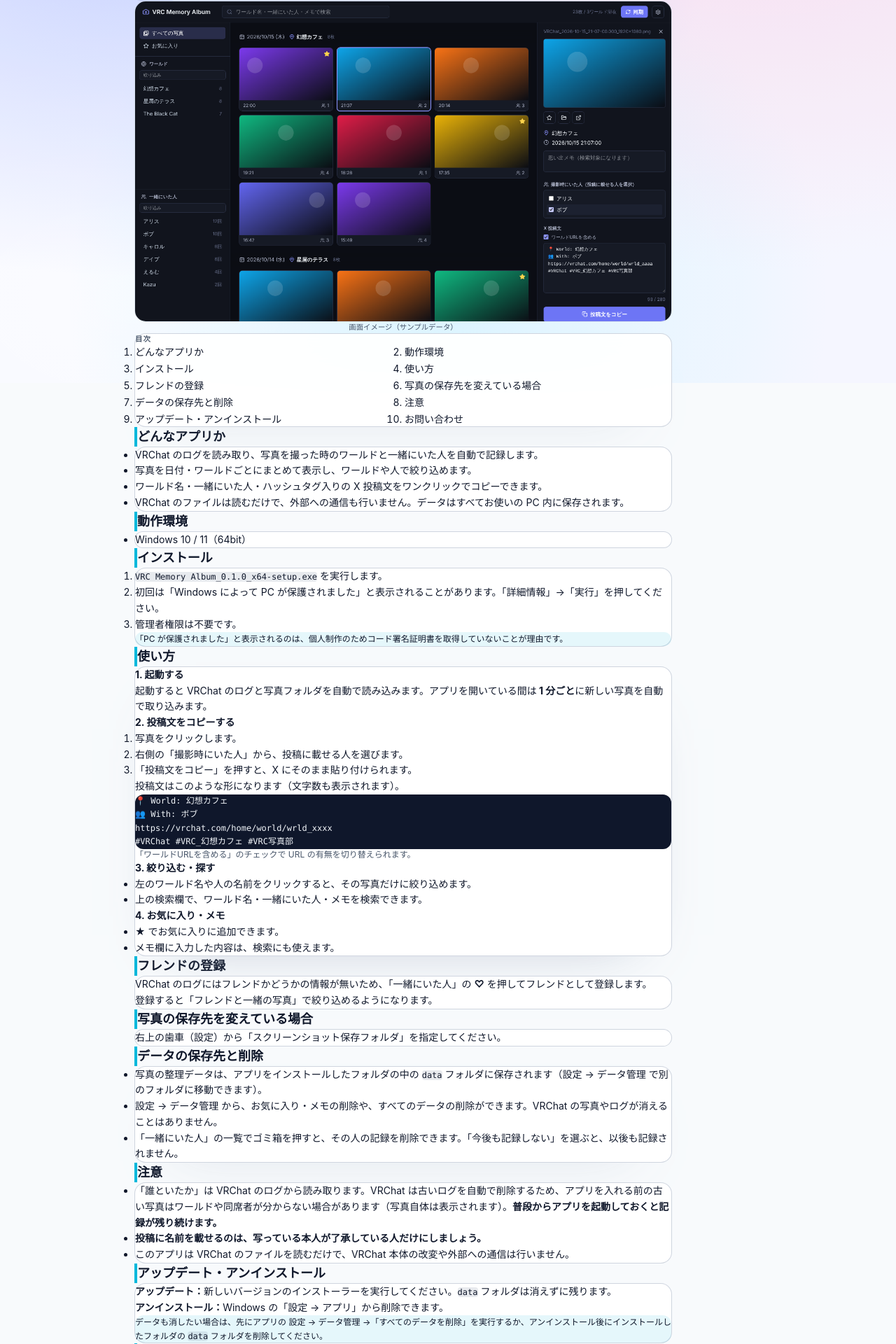
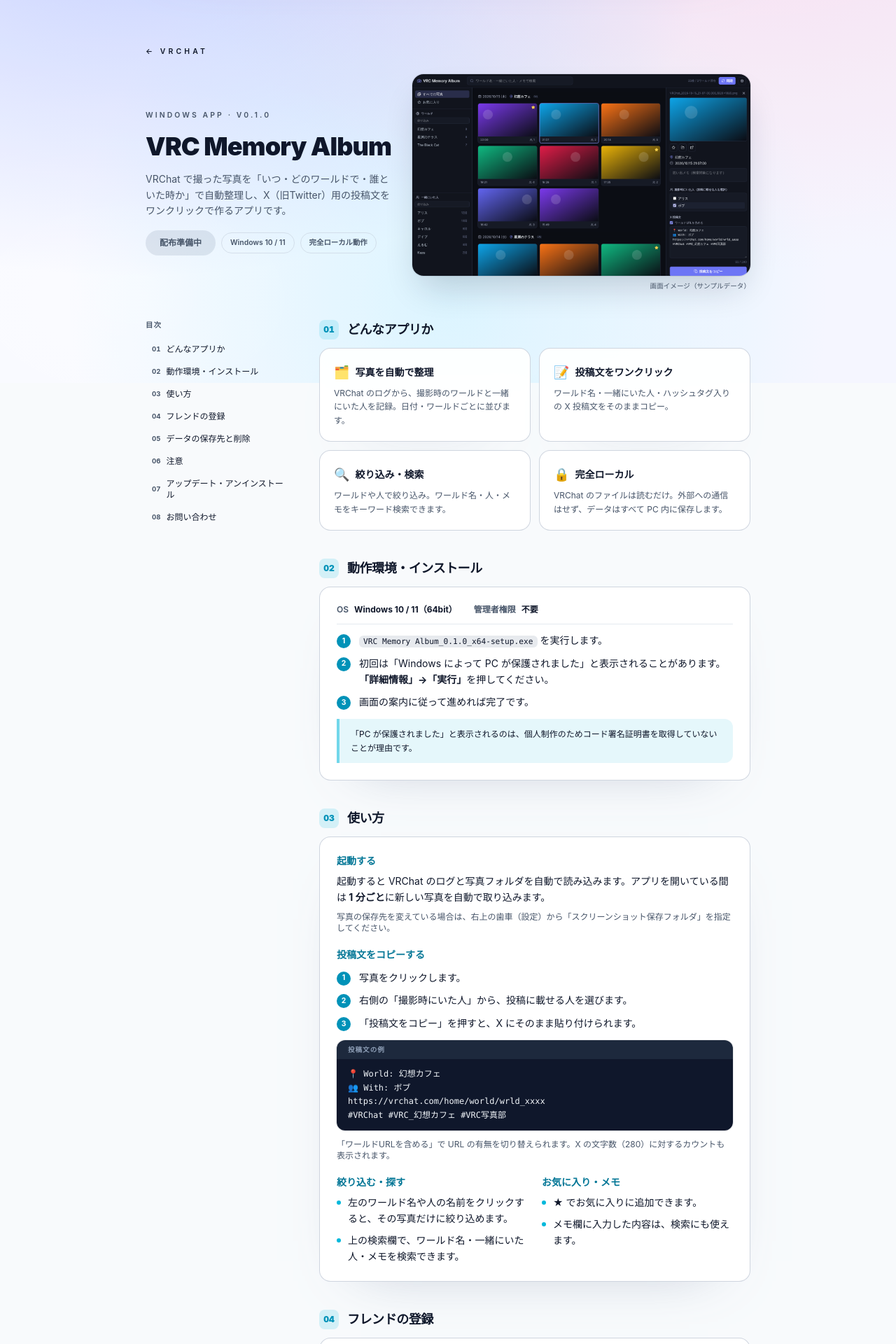
Before and after one commit to k713shino/my-boardgame-site, a Next.js app: page /vrchat/vrc-memory-album in a window 1280 px wide. Shown: the part 253-2173 px from the top of the page at 70% size. Built offline with nearby package versions, Linux system fonts and the light colour scheme; no server answers.

Commit message:
レイアウト調整

```diff
--- a/src/app/globals.css
+++ b/src/app/globals.css
@@ -55,10 +55,13 @@ body {
   -moz-osx-font-smoothing: grayscale;
 }
 
-* {
-  box-sizing: border-box;
-  padding: 0;
-  margin: 0;
+/* レイヤー外に置くと Tailwind v4 のユーティリティ（p-*, m-*, space-y-* など）より優先されてしまうため base に入れる */
+@layer base {
+  * {
+    box-sizing: border-box;
+    padding: 0;
+    margin: 0;
+  }
 }
 
 a {
--- a/src/app/vrchat/vrc-memory-album/page.tsx
+++ b/src/app/vrchat/vrc-memory-album/page.tsx
@@ -14,102 +14,193 @@ const VERSION = "0.1.0";
 
 const TOC = [
   { id: "about", label: "どんなアプリか" },
-  { id: "requirements", label: "動作環境" },
-  { id: "install", label: "インストール" },
+  { id: "install", label: "動作環境・インストール" },
   { id: "usage", label: "使い方" },
   { id: "friends", label: "フレンドの登録" },
-  { id: "settings", label: "写真の保存先を変えている場合" },
   { id: "data", label: "データの保存先と削除" },
   { id: "notes", label: "注意" },
   { id: "uninstall", label: "アップデート・アンインストール" },
   { id: "contact", label: "お問い合わせ" },
 ];
 
+const FEATURES = [
+  {
+    icon: "🗂️",
+    title: "写真を自動で整理",
+    body: "VRChat のログから、撮影時のワールドと一緒にいた人を記録。日付・ワールドごとに並びます。",
+  },
+  {
+    icon: "📝",
+    title: "投稿文をワンクリック",
+    body: "ワールド名・一緒にいた人・ハッシュタグ入りの X 投稿文をそのままコピー。",
+  },
+  {
+    icon: "🔍",
+    title: "絞り込み・検索",
+    body: "ワールドや人で絞り込み。ワールド名・人・メモをキーワード検索できます。",
+  },
+  {
+    icon: "🔒",
+    title: "完全ローカル",
+    body: "VRChat のファイルは読むだけ。外部への通信はせず、データはすべて PC 内に保存します。",
+  },
+];
+
 function Section({
   id,
+  no,
   title,
   children,
 }: {
   id: string;
+  no: number;
   title: string;
   children: React.ReactNode;
 }) {
   return (
     <section id={id} className="scroll-mt-6 space-y-3">
-      <h2 className="border-l-4 border-cyan-500 pl-3 text-lg font-black">{title}</h2>
-      <div className="surface-card space-y-3 rounded-2xl p-5 text-sm leading-relaxed">
+      <h2 className="flex items-center gap-3">
+        <span className="flex h-7 w-7 shrink-0 items-center justify-center rounded-lg bg-cyan-500/15 text-xs font-black tabular-nums text-cyan-600 dark:text-cyan-400">
+          {String(no).padStart(2, "0")}
+        </span>
+        <span className="text-lg font-black tracking-tight">{title}</span>
+      </h2>
       {children}
-      </div>
     </section>
   );
 }
 
-function Note({ children }: { children: React.ReactNode }) {
+function Card({ children, className = "" }: { children: React.ReactNode; className?: string }) {
   return (
-    <div className="rounded-xl bg-cyan-500/10 px-4 py-3 text-xs leading-relaxed">{children}</div>
+    <div className={`surface-card space-y-3 rounded-2xl p-5 text-sm leading-relaxed sm:p-6 ${className}`}>
+      {children}
+    </div>
+  );
+}
+
+function Steps({ items }: { items: React.ReactNode[] }) {
+  return (
+    <ol className="space-y-2.5">
+      {items.map((item, i) => (
+        <li key={i} className="flex gap-3">
+          <span className="mt-0.5 flex h-5 w-5 shrink-0 items-center justify-center rounded-full bg-cyan-600 text-[0.65rem] font-bold text-white">
+            {i + 1}
+          </span>
+          <span>{item}</span>
+        </li>
+      ))}
+    </ol>
+  );
+}
+
+function Bullets({ items }: { items: React.ReactNode[] }) {
+  return (
+    <ul className="space-y-2">
+      {items.map((item, i) => (
+        <li key={i} className="flex gap-2.5">
+          <span className="mt-2 h-1.5 w-1.5 shrink-0 rounded-full bg-cyan-500" aria-hidden />
+          <span>{item}</span>
+        </li>
+      ))}
+    </ul>
+  );
+}
+
+function Note({ children, tone = "info" }: { children: React.ReactNode; tone?: "info" | "warn" }) {
+  const toneClass =
+    tone === "warn"
+      ? "border-amber-400/60 bg-amber-400/10"
+      : "border-cyan-500/50 bg-cyan-500/10";
+  return (
+    <div className={`rounded-r-xl border-l-4 px-4 py-3 text-xs leading-relaxed ${toneClass}`}>
+      {children}
+    </div>
   );
 }
 
 function Code({ children }: { children: React.ReactNode }) {
-  return <code className="rounded bg-slate-500/15 px-1 text-xs">{children}</code>;
+  return (
+    <code className="rounded-md bg-slate-500/15 px-1.5 py-0.5 font-mono text-[0.8em]">{children}</code>
+  );
+}
+
+function SubHeading({ children }: { children: React.ReactNode }) {
+  return <h3 className="text-sm font-bold text-cyan-700 dark:text-cyan-300">{children}</h3>;
 }
 
 export default function VRCMemoryAlbumManualPage() {
   return (
-    <div className="mx-auto max-w-3xl space-y-10 px-4 py-12">
-      <div className="space-y-3">
+    <div className="mx-auto w-full max-w-5xl px-4 py-10 sm:py-12">
+      {/* ヒーロー */}
+      <header className="space-y-6">
         <Link
           href="/vrchat"
-          className="text-[0.65rem] font-semibold uppercase tracking-[0.4em] text-cyan-600 hover:underline dark:text-cyan-400"
+          className="inline-block text-[0.65rem] font-semibold uppercase tracking-[0.4em] text-cyan-600 hover:underline dark:text-cyan-400"
         >
           ← VRChat
         </Link>
+        <div className="grid items-center gap-6 lg:grid-cols-[1fr_1.35fr]">
+          <div className="space-y-4">
+            <p className="text-[0.65rem] font-semibold uppercase tracking-[0.3em] text-muted">
+              Windows App · v{VERSION}
+            </p>
             <h1 className="text-3xl font-black tracking-tight sm:text-4xl">VRC Memory Album</h1>
-        <p className="text-sm text-muted leading-relaxed">
-          VRChat で撮った写真を「いつ・どのワールドで・誰といた時か」で自動整理し、X（旧Twitter）用の投稿文をワンクリックで作る
-          Windows 向けアプリです。
+            <p className="text-sm leading-relaxed text-muted">
+              VRChat で撮った写真を「いつ・どのワールドで・誰といた時か」で自動整理し、X（旧Twitter）用の投稿文をワンクリックで作るアプリです。
             </p>
-        <div className="flex flex-wrap items-center gap-3">
+            <div className="flex flex-wrap items-center gap-2">
               {BOOTH_URL ? (
                 <a
                   href={BOOTH_URL}
                   target="_blank"
                   rel="noopener noreferrer"
-              className="rounded-full bg-cyan-600 px-4 py-2 text-xs font-bold text-white transition hover:bg-cyan-500"
+                  className="rounded-full bg-cyan-600 px-5 py-2.5 text-xs font-bold text-white shadow-sm transition hover:bg-cyan-500"
                 >
                   BOOTH でダウンロード
                 </a>
               ) : (
-            <span className="rounded-full bg-slate-500/15 px-4 py-2 text-xs font-bold text-muted">
+                <span className="rounded-full bg-slate-500/15 px-5 py-2.5 text-xs font-bold text-muted">
                   配布準備中
                 </span>
               )}
-          <span className="text-xs text-muted">v{VERSION}</span>
+              <span className="rounded-full border border-slate-300/70 px-3 py-1.5 text-[0.65rem] font-semibold text-muted dark:border-slate-600/70">
+                Windows 10 / 11
+              </span>
+              <span className="rounded-full border border-slate-300/70 px-3 py-1.5 text-[0.65rem] font-semibold text-muted dark:border-slate-600/70">
+                完全ローカル動作
+              </span>
             </div>
           </div>
-
           <figure className="space-y-2">
             <Image
               src="/images/vrchat/vrc-memory-album-screenshot.png"
               alt="VRC Memory Album の画面。左にワールドと一緒にいた人の一覧、中央に日付とワールドごとの写真、右に選んだ写真の詳細と X 投稿文。"
               width={1440}
               height={860}
-          className="w-full rounded-2xl border border-slate-300/60 dark:border-slate-700/60"
+              className="w-full rounded-2xl shadow-2xl shadow-slate-900/20 ring-1 ring-slate-900/10 dark:ring-white/10"
               priority
             />
-        <figcaption className="text-center text-[0.65rem] text-muted">
+            <figcaption className="text-right text-[0.6rem] text-muted">
               画面イメージ（サンプルデータ）
             </figcaption>
           </figure>
+        </div>
+      </header>
 
-      <nav className="surface-card rounded-2xl p-5" aria-label="目次">
-        <p className="mb-2 text-[0.65rem] font-bold uppercase tracking-widest text-muted">
-          目次
-        </p>
-        <ol className="grid list-decimal gap-1 pl-5 text-sm sm:grid-cols-2">
-          {TOC.map(({ id, label }) => (
+      <div className="mt-10 grid gap-8 lg:grid-cols-[13rem_1fr] lg:gap-10">
+        {/* 目次 */}
+        <nav aria-label="目次" className="lg:sticky lg:top-6 lg:self-start">
+          <p className="mb-3 text-[0.65rem] font-bold uppercase tracking-widest text-muted">目次</p>
+          <ol className="flex flex-wrap gap-2 lg:flex-col lg:gap-0.5">
+            {TOC.map(({ id, label }, i) => (
               <li key={id}>
-              <a href={`#${id}`} className="hover:text-cyan-600 hover:underline dark:hover:text-cyan-400">
+                <a
+                  href={`#${id}`}
+                  className="flex items-center gap-2 rounded-full border border-slate-300/60 px-3 py-1.5 text-xs transition hover:border-cyan-500 hover:text-cyan-600 lg:rounded-lg lg:border-transparent lg:px-2 lg:hover:bg-cyan-500/10 dark:border-slate-600/60 dark:hover:text-cyan-400"
+                >
+                  <span className="text-[0.6rem] font-bold tabular-nums text-muted">
+                    {String(i + 1).padStart(2, "0")}
+                  </span>
                   {label}
                 </a>
               </li>
@@ -117,135 +208,184 @@ export default function VRCMemoryAlbumManualPage() {
           </ol>
         </nav>
 
-      <Section id="about" title="どんなアプリか">
-        <ul className="list-disc space-y-1 pl-5">
-          <li>VRChat のログを読み取り、写真を撮った時のワールドと一緒にいた人を自動で記録します。</li>
-          <li>写真を日付・ワールドごとにまとめて表示し、ワールドや人で絞り込めます。</li>
-          <li>ワールド名・一緒にいた人・ハッシュタグ入りの X 投稿文をワンクリックでコピーできます。</li>
-          <li>VRChat のファイルは読むだけで、外部への通信も行いません。データはすべてお使いの PC 内に保存されます。</li>
-        </ul>
+        {/* 本文 */}
+        <div className="min-w-0 space-y-10">
+          <Section id="about" no={1} title="どんなアプリか">
+            <div className="grid gap-3 sm:grid-cols-2">
+              {FEATURES.map(({ icon, title, body }) => (
+                <div key={title} className="surface-card space-y-1.5 rounded-2xl p-5">
+                  <p className="flex items-center gap-2 text-sm font-bold">
+                    <span className="text-lg">{icon}</span>
+                    {title}
+                  </p>
+                  <p className="text-xs leading-relaxed text-muted">{body}</p>
+                </div>
+              ))}
+            </div>
           </Section>
 
-      <Section id="requirements" title="動作環境">
-        <ul className="list-disc space-y-1 pl-5">
-          <li>Windows 10 / 11（64bit）</li>
-        </ul>
-      </Section>
-
-      <Section id="install" title="インストール">
-        <ol className="list-decimal space-y-2 pl-5">
-          <li>
+          <Section id="install" no={2} title="動作環境・インストール">
+            <Card>
+              <dl className="flex flex-wrap gap-x-6 gap-y-1 border-b border-slate-300/50 pb-3 text-xs dark:border-slate-600/50">
+                <div className="flex gap-2">
+                  <dt className="font-semibold text-muted">OS</dt>
+                  <dd className="font-bold">Windows 10 / 11（64bit）</dd>
+                </div>
+                <div className="flex gap-2">
+                  <dt className="font-semibold text-muted">管理者権限</dt>
+                  <dd className="font-bold">不要</dd>
+                </div>
+              </dl>
+              <Steps
+                items={[
+                  <>
                     <Code>VRC Memory Album_{VERSION}_x64-setup.exe</Code> を実行します。
-          </li>
-          <li>
-            初回は「Windows によって PC が保護されました」と表示されることがあります。「詳細情報」→「実行」を押してください。
-          </li>
-          <li>管理者権限は不要です。</li>
-        </ol>
+                  </>,
+                  <>
+                    初回は「Windows によって PC が保護されました」と表示されることがあります。
+                    <strong>「詳細情報」→「実行」</strong>を押してください。
+                  </>,
+                  <>画面の案内に従って進めれば完了です。</>,
+                ]}
+              />
               <Note>
                 「PC が保護されました」と表示されるのは、個人制作のためコード署名証明書を取得していないことが理由です。
               </Note>
+            </Card>
           </Section>
 
-      <Section id="usage" title="使い方">
-        <h3 className="font-bold">1. 起動する</h3>
+          <Section id="usage" no={3} title="使い方">
+            <Card className="space-y-5">
+              <div className="space-y-2">
+                <SubHeading>起動する</SubHeading>
                 <p>
                   起動すると VRChat のログと写真フォルダを自動で読み込みます。アプリを開いている間は
                   <strong> 1 分ごと</strong>に新しい写真を自動で取り込みます。
                 </p>
+                <p className="text-xs text-muted">
+                  写真の保存先を変えている場合は、右上の歯車（設定）から「スクリーンショット保存フォルダ」を指定してください。
+                </p>
+              </div>
 
-        <h3 className="font-bold">2. 投稿文をコピーする</h3>
-        <ol className="list-decimal space-y-1 pl-5">
-          <li>写真をクリックします。</li>
-          <li>右側の「撮影時にいた人」から、投稿に載せる人を選びます。</li>
-          <li>「投稿文をコピー」を押すと、X にそのまま貼り付けられます。</li>
-        </ol>
-        <p>投稿文はこのような形になります（文字数も表示されます）。</p>
-        <pre className="overflow-x-auto rounded-xl bg-slate-900 px-4 py-3 text-xs leading-relaxed text-slate-100">
+              <div className="space-y-3">
+                <SubHeading>投稿文をコピーする</SubHeading>
+                <Steps
+                  items={[
+                    <>写真をクリックします。</>,
+                    <>右側の「撮影時にいた人」から、投稿に載せる人を選びます。</>,
+                    <>「投稿文をコピー」を押すと、X にそのまま貼り付けられます。</>,
+                  ]}
+                />
+                <div className="overflow-hidden rounded-xl ring-1 ring-slate-900/10 dark:ring-white/10">
+                  <p className="bg-slate-800 px-4 py-1.5 text-[0.6rem] font-semibold tracking-widest text-slate-400">
+                    投稿文の例
+                  </p>
+                  <pre className="overflow-x-auto bg-slate-900 px-4 py-3 font-mono text-xs leading-relaxed text-slate-100">
 {`📍 World: 幻想カフェ
 👥 With: ボブ
 https://vrchat.com/home/world/wrld_xxxx
 #VRChat #VRC_幻想カフェ #VRC写真部`}
                   </pre>
+                </div>
                 <p className="text-xs text-muted">
-          「ワールドURLを含める」のチェックで URL の有無を切り替えられます。
+                  「ワールドURLを含める」で URL の有無を切り替えられます。X の文字数（280）に対するカウントも表示されます。
                 </p>
+              </div>
 
-        <h3 className="font-bold">3. 絞り込む・探す</h3>
-        <ul className="list-disc space-y-1 pl-5">
-          <li>左のワールド名や人の名前をクリックすると、その写真だけに絞り込めます。</li>
-          <li>上の検索欄で、ワールド名・一緒にいた人・メモを検索できます。</li>
-        </ul>
-
-        <h3 className="font-bold">4. お気に入り・メモ</h3>
-        <ul className="list-disc space-y-1 pl-5">
-          <li>★ でお気に入りに追加できます。</li>
-          <li>メモ欄に入力した内容は、検索にも使えます。</li>
-        </ul>
+              <div className="grid gap-5 sm:grid-cols-2">
+                <div className="space-y-2">
+                  <SubHeading>絞り込む・探す</SubHeading>
+                  <Bullets
+                    items={[
+                      "左のワールド名や人の名前をクリックすると、その写真だけに絞り込めます。",
+                      "上の検索欄で、ワールド名・一緒にいた人・メモを検索できます。",
+                    ]}
+                  />
+                </div>
+                <div className="space-y-2">
+                  <SubHeading>お気に入り・メモ</SubHeading>
+                  <Bullets
+                    items={["★ でお気に入りに追加できます。", "メモ欄に入力した内容は、検索にも使えます。"]}
+                  />
+                </div>
+              </div>
+            </Card>
           </Section>
 
-      <Section id="friends" title="フレンドの登録">
+          <Section id="friends" no={4} title="フレンドの登録">
+            <Card>
               <p>
                 VRChat のログにはフレンドかどうかの情報が無いため、「一緒にいた人」の <strong>♡</strong>{" "}
-          を押してフレンドとして登録します。
+                を押してフレンドとして登録します。登録すると「フレンドと一緒の写真」で絞り込めるようになります。
               </p>
-        <p>登録すると「フレンドと一緒の写真」で絞り込めるようになります。</p>
+            </Card>
           </Section>
 
-      <Section id="settings" title="写真の保存先を変えている場合">
-        <p>
-          右上の歯車（設定）から「スクリーンショット保存フォルダ」を指定してください。
-        </p>
+          <Section id="data" no={5} title="データの保存先と削除">
+            <Card>
+              <Bullets
+                items={[
+                  <>
+                    写真の整理データは、アプリをインストールしたフォルダの中の <Code>data</Code>{" "}
+                    フォルダに保存されます。<strong>設定 → データ管理</strong> で別のフォルダに移動できます。
+                  </>,
+                  <>
+                    設定 → データ管理 から、お気に入り・メモの削除や、すべてのデータの削除ができます。
+                  </>,
+                  <>
+                    「一緒にいた人」の一覧でゴミ箱を押すと、その人の記録を削除できます。「今後も記録しない」を選ぶと、以後も記録されません。
+                  </>,
+                ]}
+              />
+              <Note>データを削除しても、VRChat の写真やログが消えることはありません。</Note>
+            </Card>
           </Section>
 
-      <Section id="data" title="データの保存先と削除">
-        <ul className="list-disc space-y-2 pl-5">
-          <li>
-            写真の整理データは、アプリをインストールしたフォルダの中の <Code>data</Code>{" "}
-            フォルダに保存されます（設定 → データ管理 で別のフォルダに移動できます）。
-          </li>
-          <li>
-            設定 → データ管理 から、お気に入り・メモの削除や、すべてのデータの削除ができます。VRChat
-            の写真やログが消えることはありません。
-          </li>
-          <li>
-            「一緒にいた人」の一覧でゴミ箱を押すと、その人の記録を削除できます。「今後も記録しない」を選ぶと、以後も記録されません。
-          </li>
-        </ul>
+          <Section id="notes" no={6} title="注意">
+            <div className="space-y-3">
+              <Note tone="warn">
+                <strong>投稿に名前を載せるのは、写っている本人が了承している人だけにしましょう。</strong>
+              </Note>
+              <Card>
+                <Bullets
+                  items={[
+                    <>
+                      「誰といたか」は VRChat のログから読み取ります。VRChat は古いログを自動で削除するため、アプリを入れる前の古い写真はワールドや同席者が分からない場合があります（写真自体は表示されます）。
+                      <strong>普段からアプリを起動しておくと記録が残り続けます。</strong>
+                    </>,
+                    "このアプリは VRChat のファイルを読むだけで、VRChat 本体の改変や外部への通信は行いません。",
+                  ]}
+                />
+              </Card>
+            </div>
           </Section>
 
-      <Section id="notes" title="注意">
-        <ul className="list-disc space-y-2 pl-5">
-          <li>
-            「誰といたか」は VRChat のログから読み取ります。VRChat は古いログを自動で削除するため、アプリを入れる前の古い写真はワールドや同席者が分からない場合があります（写真自体は表示されます）。
-            <strong>普段からアプリを起動しておくと記録が残り続けます。</strong>
-          </li>
-          <li>
-            <strong>投稿に名前を載せるのは、写っている本人が了承している人だけにしましょう。</strong>
-          </li>
-          <li>
-            このアプリは VRChat のファイルを読むだけで、VRChat 本体の改変や外部への通信は行いません。
-          </li>
-        </ul>
-      </Section>
-
-      <Section id="uninstall" title="アップデート・アンインストール">
+          <Section id="uninstall" no={7} title="アップデート・アンインストール">
+            <div className="grid gap-3 sm:grid-cols-2">
+              <Card>
+                <SubHeading>アップデート</SubHeading>
                 <p>
-          <strong>アップデート：</strong>新しいバージョンのインストーラーを実行してください。<Code>data</Code>{" "}
-          フォルダは消えずに残ります。
+                  新しいバージョンのインストーラーを実行してください。<Code>data</Code> フォルダは消えずに残ります。
                 </p>
-        <p>
-          <strong>アンインストール：</strong>Windows の「設定 → アプリ」から削除できます。
-        </p>
+              </Card>
+              <Card>
+                <SubHeading>アンインストール</SubHeading>
+                <p>Windows の「設定 → アプリ」から削除できます。</p>
+              </Card>
+            </div>
             <Note>
               データも消したい場合は、先にアプリの 設定 → データ管理 →「すべてのデータを削除」を実行するか、アンインストール後にインストールしたフォルダの{" "}
               <Code>data</Code> フォルダを削除してください。
             </Note>
           </Section>
 
-      <Section id="contact" title="お問い合わせ">
+          <Section id="contact" no={8} title="お問い合わせ">
+            <Card>
               <p>BOOTH のメッセージ機能からお願いします。</p>
+            </Card>
           </Section>
+        </div>
+      </div>
     </div>
   );
 }
```
Lines whose indentation alone changed are shown as unchanged.
